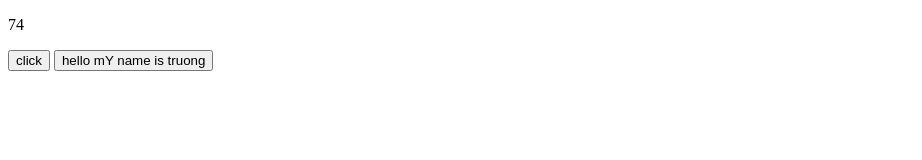
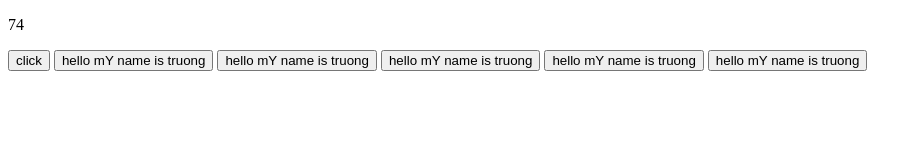
Before and after one commit to ngotritruong/FlexpProject, a website: page index.html in a window 1280 px wide. Shown: the whole page, without its empty margins (0-922 px from the left). Drawn offline with Linux system fonts and the light colour scheme.

Commit message:
Update index.html

```diff
--- a/index.html
+++ b/index.html
@@ -11,6 +11,10 @@
     <p id='box'></p>
     <button id='hello'>click</button>
     <button id='hello'>hello mY name is truong</button>
+    <button id='hello'>hello mY name is truong</button>
+    <button id='hello'>hello mY name is truong</button>
+    <button id='hello'>hello mY name is truong</button>
+    <button id='hello'>hello mY name is truong</button>
     <script type="module" src="./script.js"></script>
 </body>
 </html>
```
